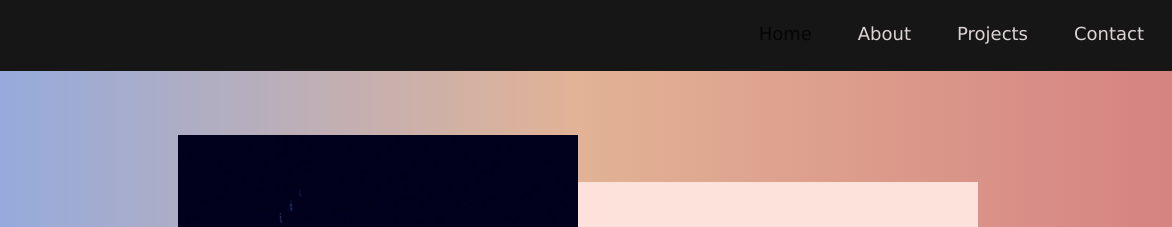
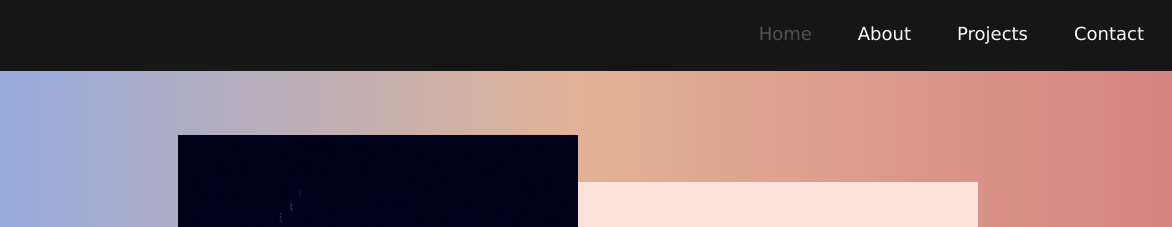
Before and after one commit to satyadev2/personal-site, a plain HTML site: page index.html in a window 1280 px wide. In both pictures the pointer is over the link "Home". Shown: the top 227 px of the page, 62-1234 px from the left. Drawn offline with Linux system fonts and the light colour scheme.

Commit message:
styling nav

```diff
--- a/style.css
+++ b/style.css
@@ -44,18 +44,16 @@ li {
 }
 
 .nav-links a {
-  color: rgb(221, 213, 213);
+  color: rgb(249, 249, 249);
 }
 .nav-links a:hover {
-  color: rgb(5, 5, 5);
+  color: rgb(83, 79, 79);
 }
 
-/* LOGO */
 .logo {
   font-size: 12px;
 }
 
-/* NAVBAR MENU */
 .menu {
   display: flex;
   gap: 1em;
@@ -63,7 +61,7 @@ li {
 }
 
 .menu li:hover {
-  color: black;
+  color: rgb(207, 26, 26);
 }
 
 .menu li {
```
